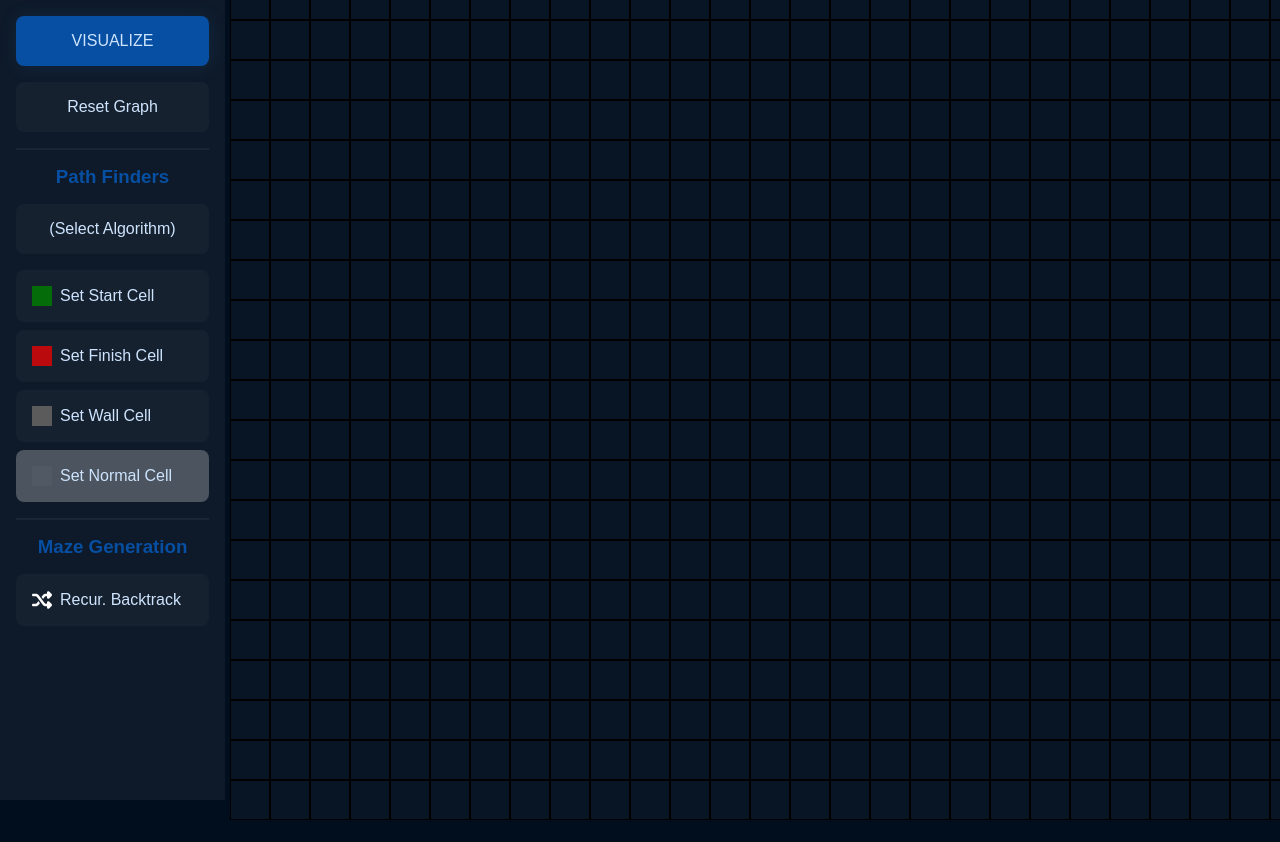
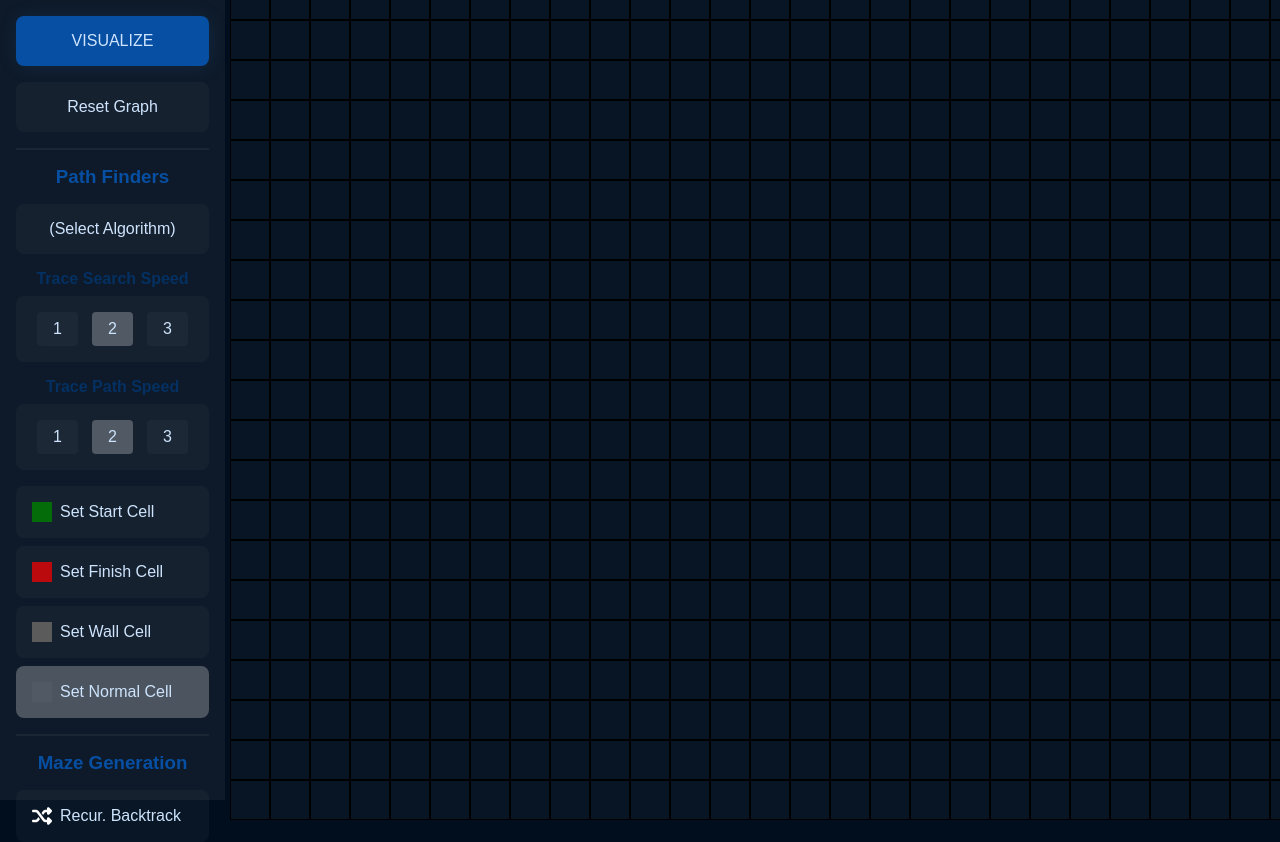
Before and after one commit to NoahBeto/react-typescript-algorithm-visualizer, a React (Vite) app: page / in a window 1280 px wide. Before the commit the page ends 820 px from the top, so only its background shows below. Built offline with nearby package versions, Linux system fonts and the light colour scheme.

Commit message:
Added adjustable animation speed.

```diff
--- a/src/App.css
+++ b/src/App.css
@@ -6,6 +6,12 @@
 .title-medium {
   color: var(--primary);
   text-align: center;
+}
+
+.title-small {
+  color: var(--secondary);
+  text-align: center;
+  margin-bottom: 0.5rem;
 }
 
 /* Layout Styles */
@@ -39,6 +45,18 @@
   box-shadow: 1px 1px 20px #3b93f71d;
   color: var(--text);
   animation: btnHoverGlowOut 0.5s;
+}
+
+/* Speed selector styles */
+ul {
+  width: 100%;
+  display: flex;
+  justify-content: space-around;
+}
+
+ul li {
+  padding: 0.5rem 1rem;
+  border-radius: 0.25rem;
 }
 
 .reset-graph {
--- a/src/App.tsx
+++ b/src/App.tsx
@@ -92,8 +92,21 @@ const initialGraph: Graph = {
   graph: [],
 };
 
+enum TraceAnimationSpeed {
+  SPEED_ONE = 50,
+  SPEED_TWO = 25,
+  SPEED_THREE = 5,
+}
+
 function App() {
   const [graph, dispatch] = useReducer(graphReducer, initialGraph);
+  const [traceSearchSpeed, setTraceSearchSpeed] = useState<TraceAnimationSpeed>(
+    TraceAnimationSpeed.SPEED_TWO
+  );
+  const [tracePathSpeed, setTracePathSpeed] = useState<TraceAnimationSpeed>(
+    TraceAnimationSpeed.SPEED_TWO
+  );
+
   const [isMouseDown, setIsMouseDown] = useState<boolean>(false);
   const [selectedCellStyleToPlace, setSelectedCellStyleToPlace] =
     useState<CellStyles>(CellStyles.Normal);
@@ -173,8 +186,18 @@ function App() {
   };
 
   // Handle clicking the desired path finding algorithm
-  const handleChooseAlgorithm = (clicked: GraphAlgorithms): void => {
+  const handleSelectAlgorithmBtn = (clicked: GraphAlgorithms): void => {
     setCurrentAlgorithm(clicked);
+  };
+
+  // Handle clicking the desired speed for tracing the search
+  const handleTraceSearchSpeedBtns = (speed: TraceAnimationSpeed) => {
+    setTraceSearchSpeed(speed);
+  };
+
+  // Handle clicking the desired speed for tracing the path
+  const handleTracePathSpeedBtns = (speed: TraceAnimationSpeed) => {
+    setTracePathSpeed(speed);
   };
 
   // Handle clicking on the desired cell to place in the graph
@@ -219,7 +242,7 @@ function App() {
         CellStyles.SubtleHighlight,
         cell.cellType
       );
-      await new Promise((resolve) => setTimeout(resolve, 5));
+      await new Promise((resolve) => setTimeout(resolve, traceSearchSpeed));
       if (
         cell.posRow === graph.finishCell?.posRow &&
         cell.posCol === graph.finishCell?.posCol
@@ -230,7 +253,7 @@ function App() {
     // animate shortest path from start to finish cell
     for (const cell of dijkstraState.path) {
       updateCell(cell.posRow, cell.posCol, CellStyles.Highlight, cell.cellType);
-      await new Promise((resolve) => setTimeout(resolve, 50));
+      await new Promise((resolve) => setTimeout(resolve, tracePathSpeed));
       if (
         cell.posRow === graph.finishCell?.posRow &&
         cell.posCol === graph.finishCell?.posCol
@@ -424,7 +447,9 @@ function App() {
             <div className="dropdown-content">
               <div
                 className="dropdown-item"
-                onClick={() => handleChooseAlgorithm(GraphAlgorithms.Dijkstra)}
+                onClick={() =>
+                  handleSelectAlgorithmBtn(GraphAlgorithms.Dijkstra)
+                }
               >
                 Dijkstra
               </div>
@@ -435,6 +460,90 @@ function App() {
                 A*
               </div> */}
             </div>
+          </div>
+
+          <div>
+            <h4 className="title-small">Trace Search Speed</h4>
+            <ul className="selector selector-normal">
+              <li
+                onClick={() =>
+                  handleTraceSearchSpeedBtns(TraceAnimationSpeed.SPEED_ONE)
+                }
+                className={
+                  traceSearchSpeed === TraceAnimationSpeed.SPEED_ONE
+                    ? "selector-highlight"
+                    : "selector-normal"
+                }
+              >
+                1
+              </li>
+              <li
+                onClick={() =>
+                  handleTraceSearchSpeedBtns(TraceAnimationSpeed.SPEED_TWO)
+                }
+                className={
+                  traceSearchSpeed === TraceAnimationSpeed.SPEED_TWO
+                    ? "selector-highlight"
+                    : "selector-normal"
+                }
+              >
+                2
+              </li>
+              <li
+                onClick={() =>
+                  handleTraceSearchSpeedBtns(TraceAnimationSpeed.SPEED_THREE)
+                }
+                className={
+                  traceSearchSpeed === TraceAnimationSpeed.SPEED_THREE
+                    ? "selector-highlight"
+                    : "selector-normal"
+                }
+              >
+                3
+              </li>
+            </ul>
+          </div>
+
+          <div>
+            <h4 className="title-small">Trace Path Speed</h4>
+            <ul className="selector selector-normal">
+              <li
+                onClick={() =>
+                  handleTracePathSpeedBtns(TraceAnimationSpeed.SPEED_ONE)
+                }
+                className={
+                  tracePathSpeed === TraceAnimationSpeed.SPEED_ONE
+                    ? "selector-highlight"
+                    : "selector-normal"
+                }
+              >
+                1
+              </li>
+              <li
+                onClick={() =>
+                  handleTracePathSpeedBtns(TraceAnimationSpeed.SPEED_TWO)
+                }
+                className={
+                  tracePathSpeed === TraceAnimationSpeed.SPEED_TWO
+                    ? "selector-highlight"
+                    : "selector-normal"
+                }
+              >
+                2
+              </li>
+              <li
+                onClick={() =>
+                  handleTracePathSpeedBtns(TraceAnimationSpeed.SPEED_THREE)
+                }
+                className={
+                  tracePathSpeed === TraceAnimationSpeed.SPEED_THREE
+                    ? "selector-highlight"
+                    : "selector-normal"
+                }
+              >
+                3
+              </li>
+            </ul>
           </div>
 
           <div className="start-end-selector-container">
--- a/src/index.css
+++ b/src/index.css
@@ -3,6 +3,10 @@
   margin: 0;
   padding: 0;
   user-select: none;
+}
+
+ul {
+  list-style: none;
 }
 
 :root {
```
